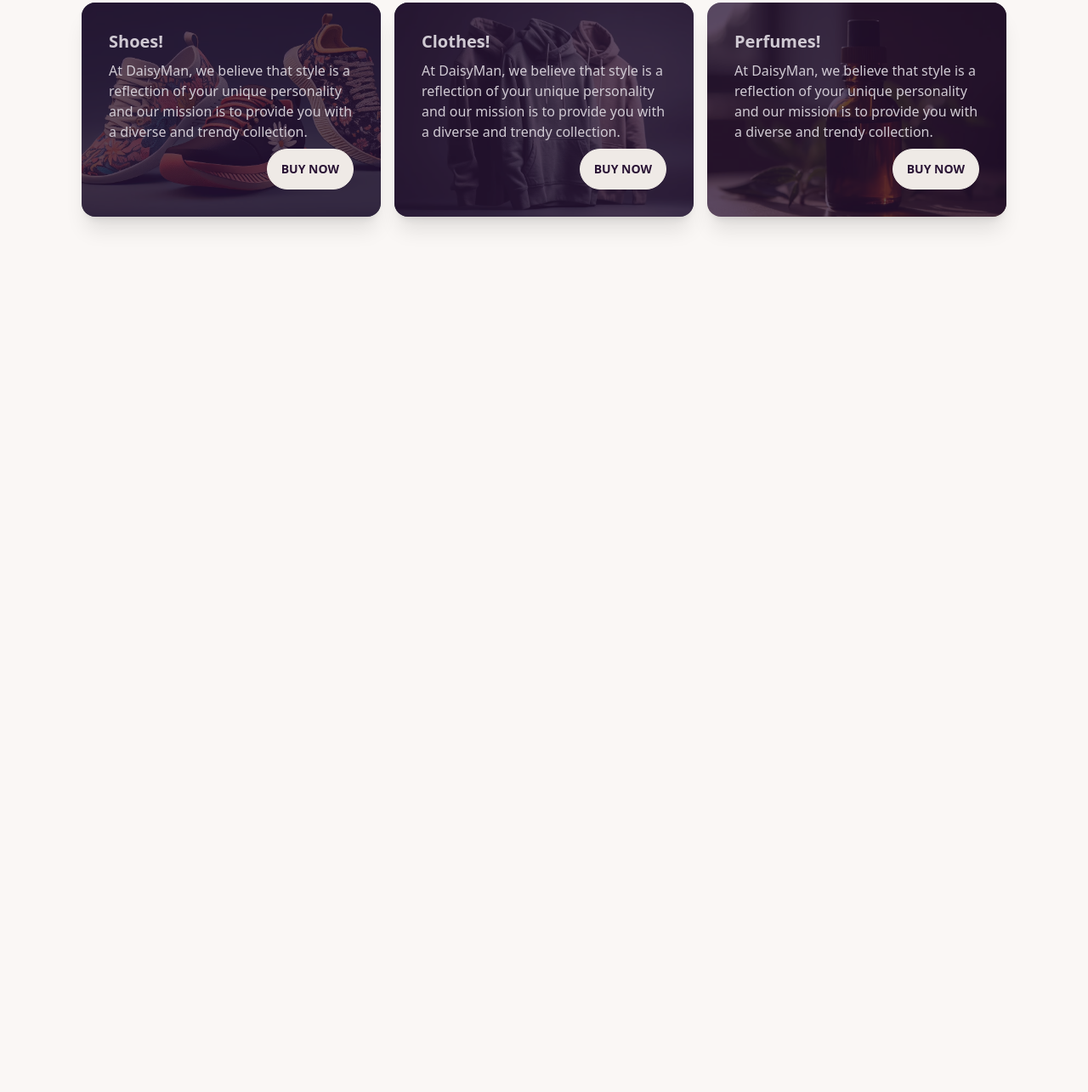
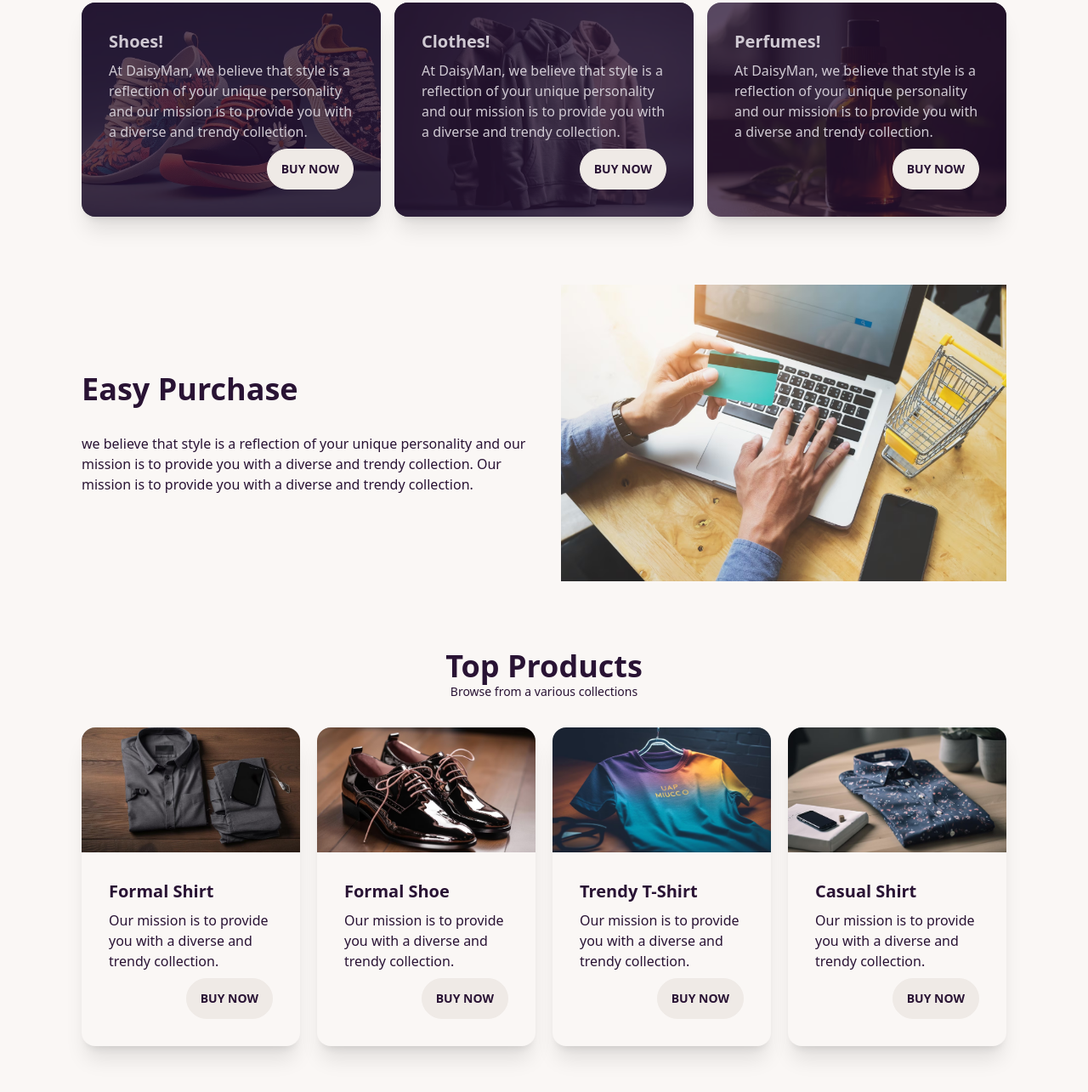
Before and after one commit to AlaminBscinCSE/Daisy_Man, a plain HTML site: page index.html in a window 1280 px wide. Shown: the part 949-2234 px from the top of the page at 85% size. Before the commit the page ends 1264 px from the top, so only its background shows below. Drawn offline with nearby package versions, Linux system fonts and the light colour scheme.

Commit message:
Done another section

```diff
--- a/index.html
+++ b/index.html
@@ -127,13 +127,77 @@
             </div>
         </section>
         <!-- section two  -->
+        <section class="max-w-screen-xl mx-auto px-8 md:px-16 lg:px-24 py-5 my-10">
+            <div class="flex gap-10 items-center flex-col md:flex-row">
+                <div class="flex-1">
+                    <h2 class="text-4xl font-semibold pb-8">Easy Purchase</h2>
+                    <p class="text-base">we believe that style is a reflection of your unique personality and our mission is to provide you with a diverse and trendy collection.
+                    Our mission is to provide you with a diverse and trendy collection.</p>
+                </div>
+                <div class="flex-1">
+                  <img src="./images/easy-purchase.avif" alt="">
+                </div>
+            </div>
+        </section>
 
+        <!-- Section three  -->
+        <section class="max-w-screen-xl mx-auto px-8 md:px-16 lg:px-24 py-5 my-10">
+            <div class="text-center pb-8">
+                <h2 class="text-4xl font-semibold">Top Products</h2>
+                <p class="text-sm">Browse from a various collections</p>
+            </div>
+           <!-- card  -->
+           <div class="grid gap-5 grid-cols-1 md:grid-cols-2 lg:grid-cols-4">
 
+                <div class="card bg-base-100 shadow-xl">
+                    <figure><img src="./images/elegant-businessman-attire-hangs-modern-closet-generated-by-ai_188544-15312.avif" alt="Shoes" /></figure>
+                    <div class="card-body">
+                    <h2 class="card-title">Formal Shirt</h2>
+                    <p>Our mission is to provide you with a diverse and trendy collection.</p>
+                    <div class="card-actions justify-end">
+                        <button class="btn ">Buy Now</button>
+                    </div>
+                    </div>
+                </div>
 
-        <!-- <section class="max-w-screen-xl mx-auto px-8 md:px-16 lg:px-24 py-5 my-10"></section> -->
+                <div class="card bg-base-100 shadow-xl">
+                    <figure><img src="./images/shiny-black-leather-shoes-exude-modern-luxury-generated-by-ai_188544-36154.avif" alt="Shoes" /></figure>
+                    <div class="card-body">
+                    <h2 class="card-title">Formal Shoe</h2>
+                    <p>Our mission is to provide you with a diverse and trendy collection.</p>
+                    <div class="card-actions justify-end">
+                        <button class="btn">Buy Now</button>
+                    </div>
+                    </div>
+                </div>
+
+                <div class="card bg-base-100 shadow-xl">
+                    <figure><img src="./images/blue-yellow-t-shirt-wooden-hanger-generated-by-ai_188544-42185.avif" alt="Shoes" /></figure>
+                    <div class="card-body">
+                    <h2 class="card-title">Trendy T-Shirt</h2>
+                    <p>Our mission is to provide you with a diverse and trendy collection.</p>
+                    <div class="card-actions justify-end">
+                        <button class="btn">Buy Now</button>
+                    </div>
+                    </div>
+                </div>
+
+                <div class="card bg-base-100 shadow-xl">
+                    <figure><img src="./images/elegant-businessman-shirt-wooden-desk-stack-generated-by-ai_188544-34678.avif" alt="Shoes" /></figure>
+                    <div class="card-body">
+                    <h2 class="card-title">Casual Shirt</h2>
+                    <p>Our mission is to provide you with a diverse and trendy collection.</p>
+                    <div class="card-actions justify-end">
+                        <button class="btn ">Buy Now</button>
+                    </div>
+                    </div>
+                </div>
+           </div>
+        </section>
+
     </main>
     <footer>
-
+         <!-- <section class="max-w-screen-xl mx-auto px-8 md:px-16 lg:px-24 py-5 my-10"></section> -->
     </footer>
 </body>
 </html>
```
